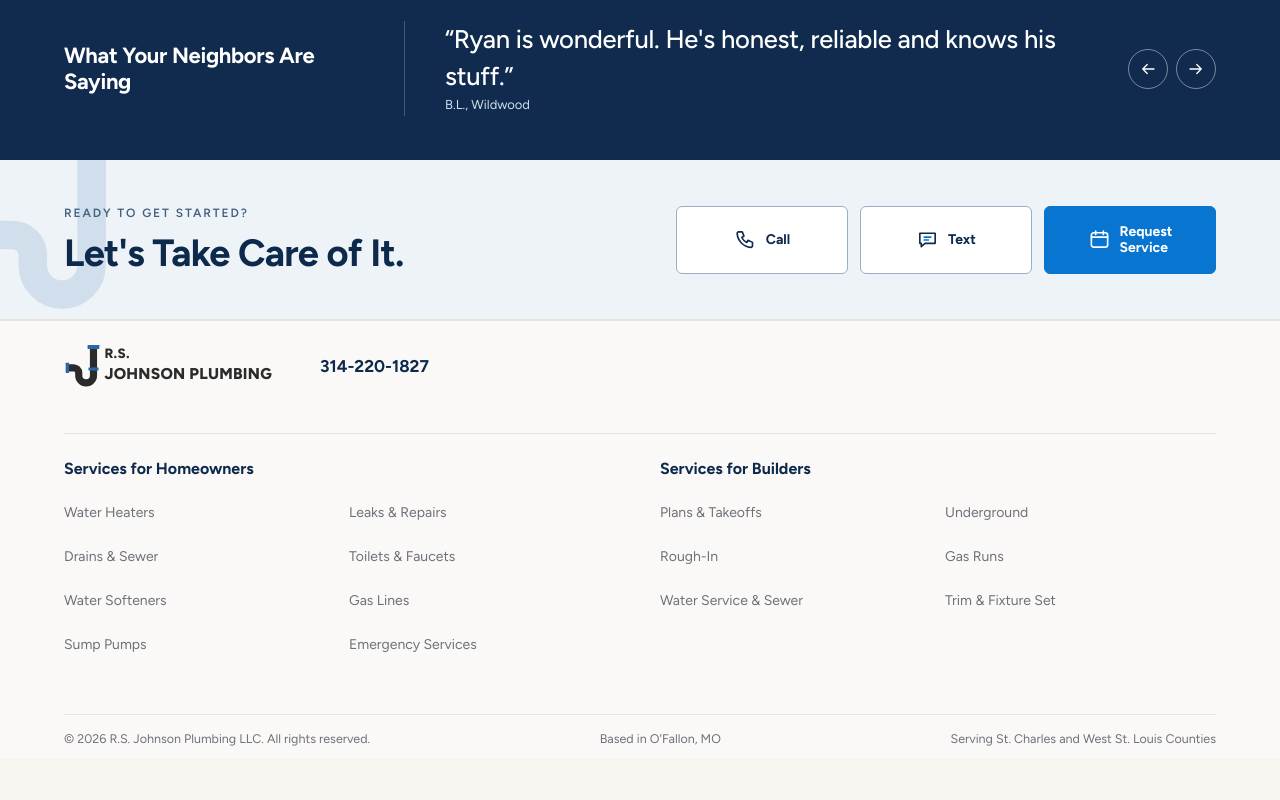
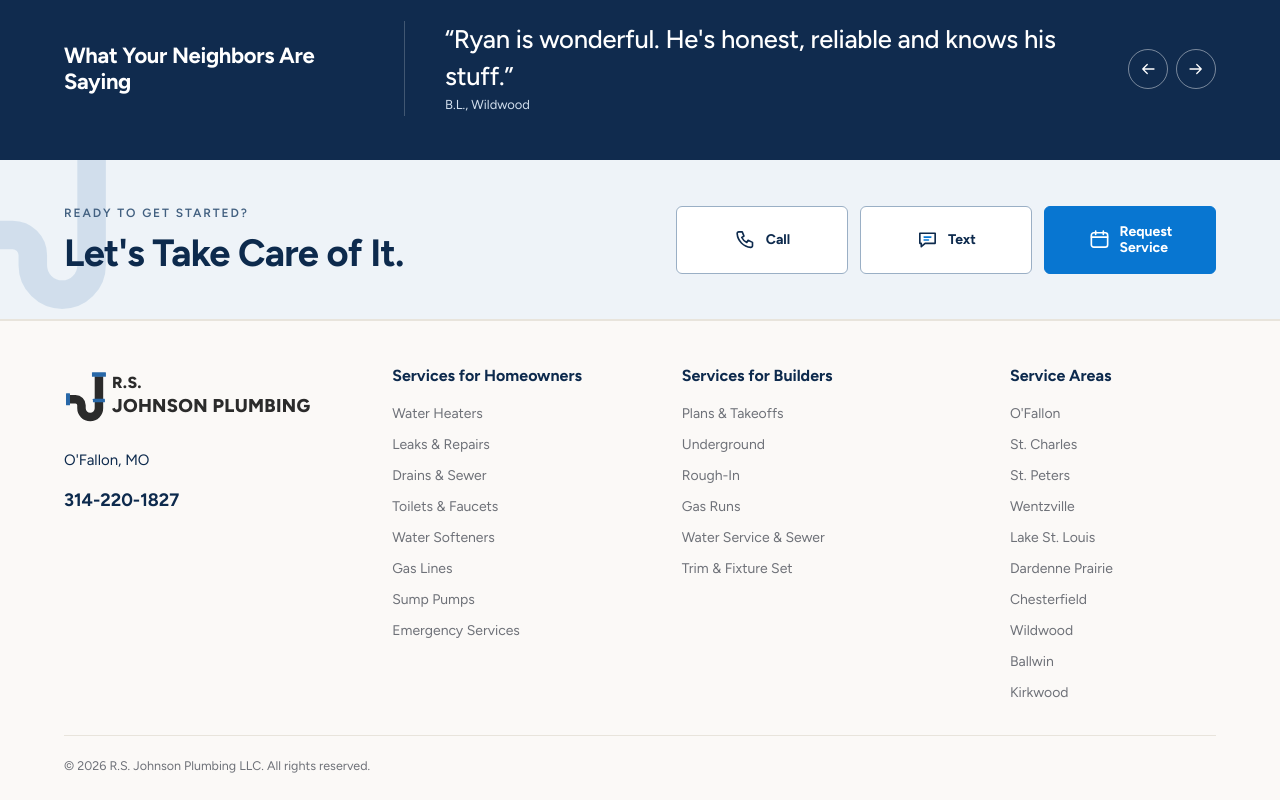
Before and after one commit to rs-johnson-plumbing/website, a Next.js app: page / in a window 1280 px wide. Shown: the part 1880-2680 px from the top of the page. Before the commit the page ends 2639 px from the top, so only its background shows below. Built offline with nearby package versions, Linux system fonts and the light colour scheme.

Commit message:
Lay out desktop footer in four columns while preserving phone layout

```diff
--- a/src/styles/concept-two-page-polish.css
+++ b/src/styles/concept-two-page-polish.css
@@ -204,3 +204,23 @@
 .c2 .c2-bar { transform: translateY(110%); opacity: 0; visibility: hidden; pointer-events: none; transition: transform .2s ease, opacity .2s ease, visibility .2s; }
 .c2 .c2-bar--visible { transform: translateY(0); opacity: 1; visibility: visible; pointer-events: auto; }
 @media (prefers-reduced-motion: reduce) { .c2 .c2-bar { transition: none; } }
+
+/* Desktop uses four useful columns; phone keeps services above contact and areas. */
+@media (min-width: 1024px) {
+ .c2 .c2-footer-inner { grid-template-columns: minmax(210px,1.15fr) minmax(0,1fr) minmax(0,1.15fr) minmax(145px,.8fr); gap: 32px; align-items:start; padding-block:44px 24px; }
+ .c2 .c2-footer-contact { display:flex; flex-direction:column; align-items:flex-start; gap:14px; min-width:0; grid-column:1; }
+ .c2 .c2-footer-contact .c2-logo { max-width:100%; margin-bottom:6px; }
+ .c2 .c2-footer-contact .c2-logo svg { width:100%; max-width:256px; height:auto; }
+ .c2 .c2-footer-address { display:block; font-style:normal; font-size:15px; line-height:1.5; color:var(--c2-navy); }
+ .c2 .c2-footer-phone { font-size:18px; }
+ .c2 .c2-footer-service-groups { display:contents; }
+ .c2 .c2-footer-service-groups nav { min-width:0; }
+ .c2 .c2-footer-service-groups nav:first-child { grid-column:2; grid-row:1; }
+ .c2 .c2-footer-service-groups nav:last-child { grid-column:3; grid-row:1; }
+ .c2 .c2-footer-areas { display:block; grid-column:4; grid-row:1; }
+ .c2 .c2-footer-service-groups h2,.c2 .c2-footer-areas h2 { font-size:16px; line-height:1.4; margin:0 0 16px; color:var(--c2-navy); }
+ .c2 .c2-footer-service-groups ul,.c2 .c2-footer-areas ul { display:grid; grid-template-columns:1fr; list-style:none; margin:0; padding:0; gap:10px; font-size:14px; line-height:1.5; color:var(--c2-slate); }
+ .c2 .c2-footer-service-groups a { min-height:0; padding:0; font-size:inherit; line-height:inherit; }
+ .c2 .c2-footer-meta { grid-column:1/-1; margin-top:0; padding-top:20px; }
+ .c2 .c2-footer-meta > span:not(:first-child) { display:none; }
+}
```
